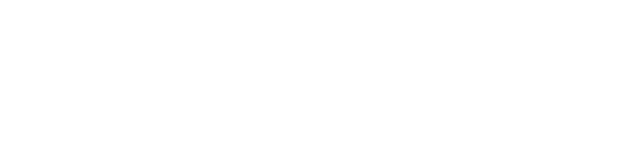
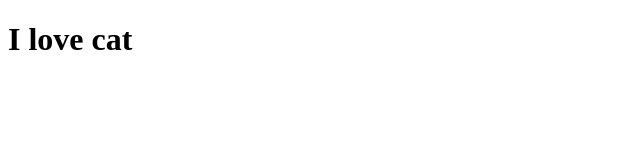
Before and after one commit to nusratjahanlipi/cat-photos-app, a plain HTML site: page index.html in a window 1280 px wide. Shown: the whole page, without its empty margins (0-640 px from the left). Drawn offline with Linux system fonts and the light colour scheme.

Commit message:
added index html file

```diff
--- a/index.html
+++ b/index.html
@@ -6,7 +6,8 @@
     <meta name="viewport" content="width=device-width, initial-scale=1.0">
     <title>cat love</title>
 </head>
+
 <body>
-
+    <h1> I love cat</h1>
 </body>
 </html>
```
